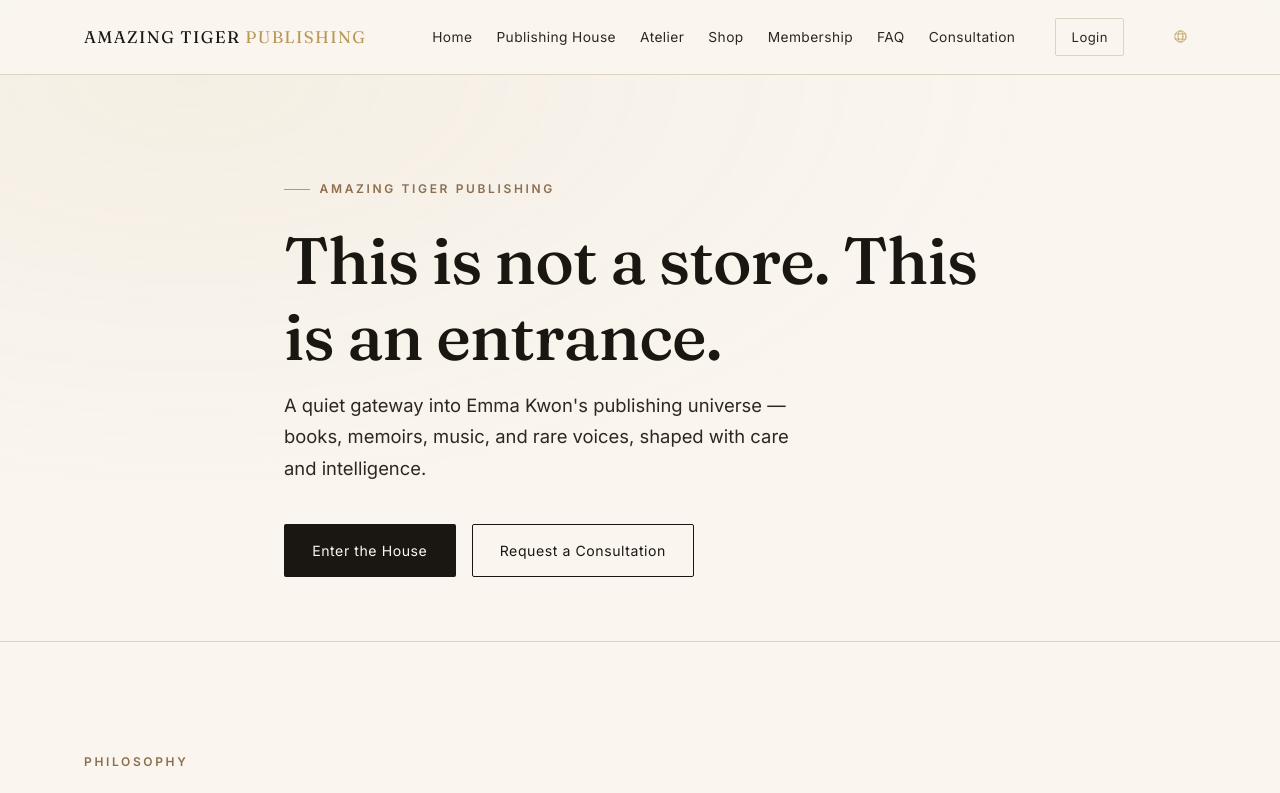
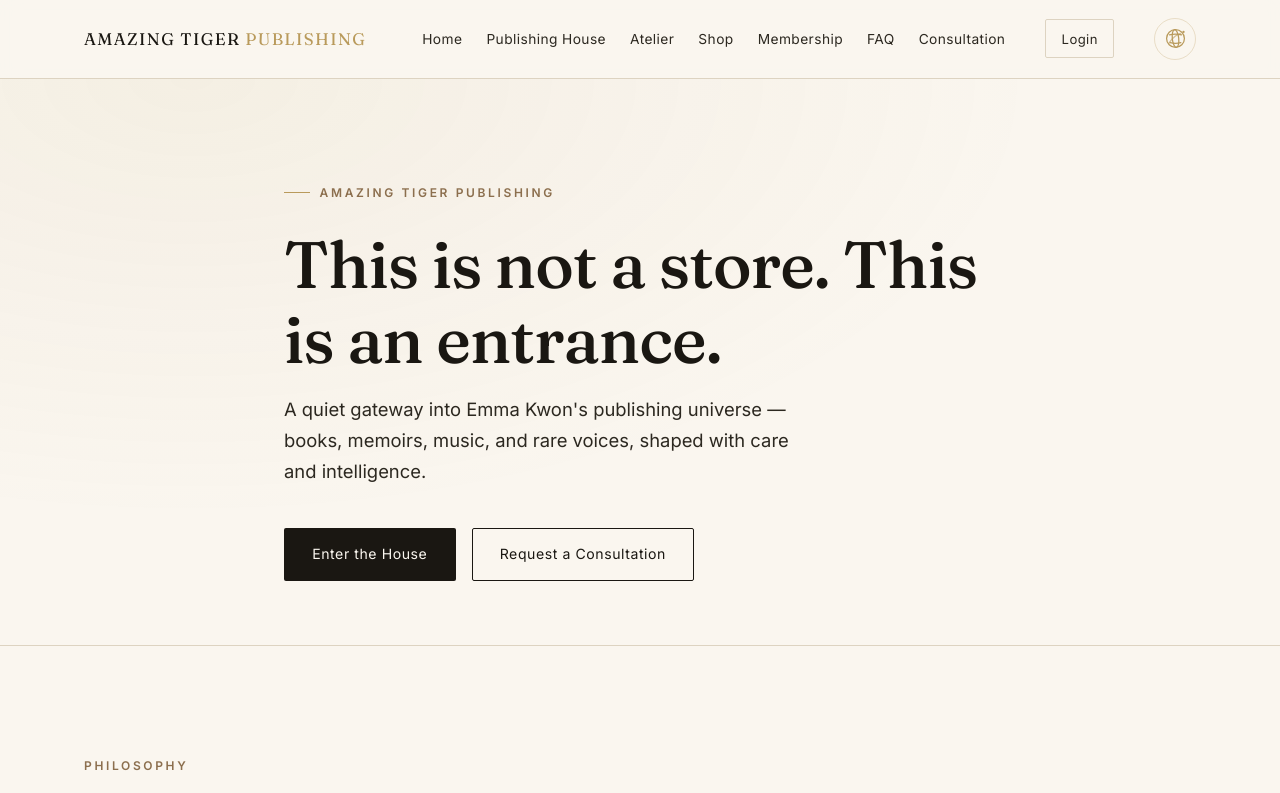
Before and after one commit to k-mama/amazingtiger-site, a Next.js app: page / in a window 1280 px wide. Shown: the top 793 px of the page. Built offline with nearby package versions, Linux system fonts and the light colour scheme.

Commit message:
Refine Amazing Tiger globe language mark

```diff
--- a/app/globals.css
+++ b/app/globals.css
@@ -215,27 +215,29 @@ button {
   display: inline-flex;
   align-items: center;
   justify-content: center;
-  width: 32px;
-  height: 32px;
+  width: 42px;
+  height: 42px;
   padding: 0;
   background: transparent;
-  border: 1px solid transparent;
+  border: 1px solid rgba(185, 154, 91, 0.28);
   border-radius: 999px;
   color: var(--color-gold);
   cursor: pointer;
-  transition: color 0.25s var(--ease-soft), border-color 0.25s var(--ease-soft), background-color 0.25s var(--ease-soft);
+  transition: color 0.3s var(--ease-soft), border-color 0.3s var(--ease-soft), background-color 0.3s var(--ease-soft), box-shadow 0.3s var(--ease-soft);
 }
 
 .lang-switch__trigger:hover {
   color: var(--color-gold-soft);
-  background: var(--color-ivory-deep);
-  border-color: var(--color-stone-line);
+  border-color: rgba(185, 154, 91, 0.55);
+  background: rgba(185, 154, 91, 0.06);
+  box-shadow: 0 0 0 6px rgba(185, 154, 91, 0.08);
 }
 
 .lang-switch__trigger:focus-visible {
   outline: none;
   color: var(--color-gold-soft);
-  box-shadow: 0 0 0 3px rgba(185, 154, 91, 0.3);
+  border-color: rgba(185, 154, 91, 0.6);
+  box-shadow: 0 0 0 3px rgba(185, 154, 91, 0.28);
 }
 
 .lang-switch__trigger:active {
@@ -244,8 +246,9 @@ button {
 
 .lang-switch__trigger[aria-expanded="true"] {
   color: var(--color-gold-soft);
-  background: var(--color-ivory-deep);
-  border-color: var(--color-stone-line);
+  border-color: rgba(185, 154, 91, 0.6);
+  background: rgba(185, 154, 91, 0.08);
+  box-shadow: 0 0 0 6px rgba(185, 154, 91, 0.1);
 }
 
 .lang-switch__menu {
--- a/components/LanguageSwitcher.tsx
+++ b/components/LanguageSwitcher.tsx
@@ -14,22 +14,43 @@ function stripLocalePrefix(pathname: string): string {
   return pathname === "/" ? "" : pathname;
 }
 
-function GlobeIcon() {
+/**
+ * A small house mark, not a stock globe icon: an outer seal circle, one
+ * tilted meridian, two asymmetric latitude arcs, and a single quiet
+ * off-axis trace (a route line / spine curve) ending in a champagne
+ * coordinate dot. Reads as "globe" at a glance, but the diagonal trace
+ * and dot are what make it Amazing Tiger's, not a UI kit's.
+ */
+function AmazingTigerGlobeMark() {
   return (
     <svg
-      viewBox="0 0 24 24"
-      width="17"
-      height="17"
+      viewBox="0 0 28 28"
+      width="25"
+      height="25"
       fill="none"
       stroke="currentColor"
-      strokeWidth="1.1"
+      strokeWidth="1.25"
       strokeLinecap="round"
+      strokeLinejoin="round"
       aria-hidden="true"
     >
-      <circle cx="12" cy="12" r="8" />
-      <ellipse cx="12" cy="12" rx="3.4" ry="8" />
-      <line x1="4.3" y1="8.4" x2="19.7" y2="8.4" />
-      <line x1="4.3" y1="15.6" x2="19.7" y2="15.6" />
+      <circle cx="14" cy="14" r="10" vectorEffect="non-scaling-stroke" />
+      <ellipse
+        cx="14"
+        cy="14"
+        rx="3.6"
+        ry="10"
+        transform="rotate(-6 14 14)"
+        vectorEffect="non-scaling-stroke"
+      />
+      <path d="M7.2 10 Q14 8.1 20.8 10" vectorEffect="non-scaling-stroke" />
+      <path d="M8 18.6 Q14 20.1 20 18.6" vectorEffect="non-scaling-stroke" />
+      <path
+        d="M6.5 19.5 C9.6 14.4 14.8 9.8 19.6 8.3"
+        opacity="0.6"
+        vectorEffect="non-scaling-stroke"
+      />
+      <circle cx="23" cy="6.6" r="1.3" fill="currentColor" stroke="none" />
     </svg>
   );
 }
@@ -77,7 +98,7 @@ export default function LanguageSwitcher({ locale }: { locale: Locale }) {
         aria-expanded={open}
         onClick={() => setOpen((value) => !value)}
       >
-        <GlobeIcon />
+        <AmazingTigerGlobeMark />
       </button>
       {open && (
         <div className="lang-switch__menu" role="menu">
```
